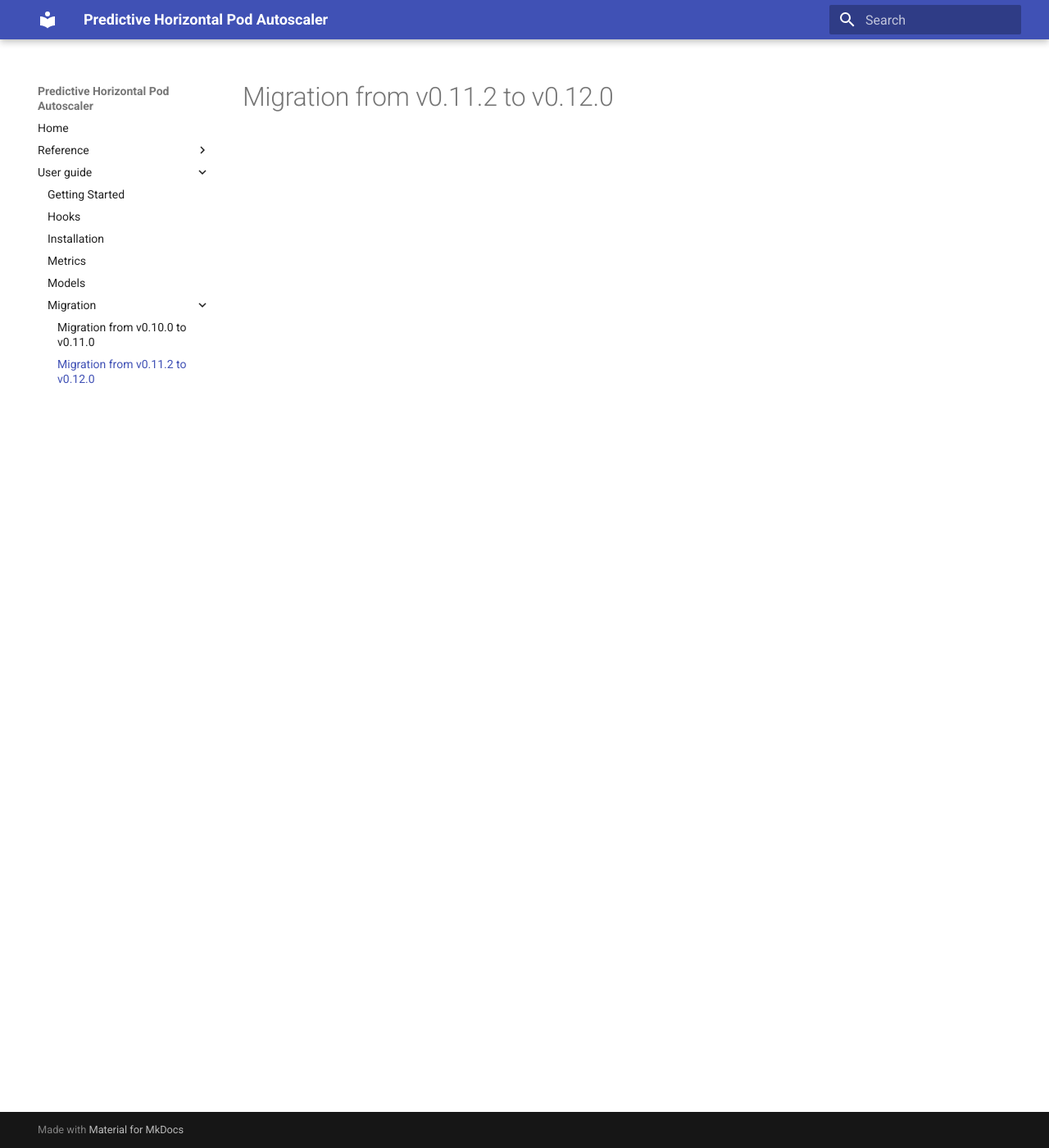
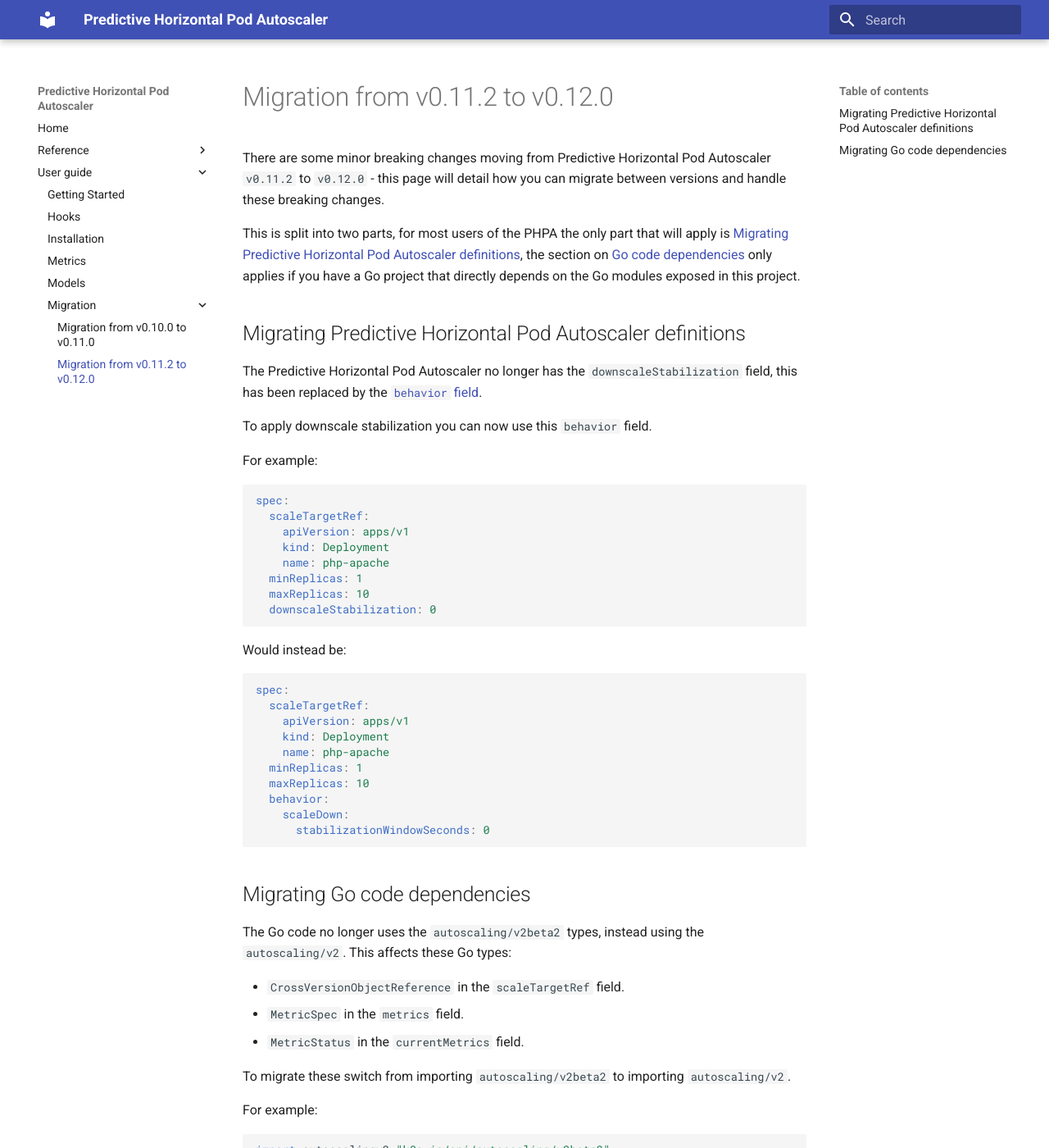
Before and after one commit to jthomperoo/predictive-horizontal-pod-autoscaler, an MkDocs documentation site: the page built from docs/user-guide/migration/v0_11_2-to-v0_12_0.md, in a window 1280 px wide and 1400 px high. Shown: the whole window at 82% size. Built offline with MkDocs 1.6.1 and Material for MkDocs 9.7.7, drawn with Linux system fonts in a browser that asks for light colours; some of the changed text lies outside the part shown.

````diff
--- a/docs/user-guide/migration/v0_11_2-to-v0_12_0.md
+++ b/docs/user-guide/migration/v0_11_2-to-v0_12_0.md
@@ -1 +1,67 @@
 # Migration from v0.11.2 to v0.12.0
+
+There are some minor breaking changes moving from Predictive Horizontal Pod Autoscaler `v0.11.2` to `v0.12.0` - this
+page will detail how you can migrate between versions and handle these breaking changes.
+
+This is split into two parts, for most users of the PHPA the only part that will apply is [Migrating Predictive
+Horizontal Pod Autoscaler definitions](#migrating-predictive-horizontal-pod-autoscaler-definitions), the section
+on [Go code dependencies](#migrating-go-code-dependencies) only applies if you have a Go project that directly depends
+on the Go modules exposed in this project.
+
+## Migrating Predictive Horizontal Pod Autoscaler definitions
+
+The Predictive Horizontal Pod Autoscaler no longer has the `downscaleStabilization` field, this has been replaced by
+the [`behavior` field](../../reference/configuration.md#behavior).
+
+To apply downscale stabilization you can now use this `behavior` field.
+
+For example:
+
+```yaml
+spec:
+  scaleTargetRef:
+    apiVersion: apps/v1
+    kind: Deployment
+    name: php-apache
+  minReplicas: 1
+  maxReplicas: 10
+  downscaleStabilization: 0
+```
+
+Would instead be:
+
+```yaml
+spec:
+  scaleTargetRef:
+    apiVersion: apps/v1
+    kind: Deployment
+    name: php-apache
+  minReplicas: 1
+  maxReplicas: 10
+  behavior:
+    scaleDown:
+      stabilizationWindowSeconds: 0
+```
+
+## Migrating Go code dependencies
+
+The Go code no longer uses the `autoscaling/v2beta2` types, instead using the `autoscaling/v2`. This affects these
+Go types:
+
+- `CrossVersionObjectReference` in the `scaleTargetRef` field.
+- `MetricSpec` in the `metrics` field.
+- `MetricStatus` in the `currentMetrics` field.
+
+To migrate these switch from importing `autoscaling/v2beta2` to importing `autoscaling/v2`.
+
+For example:
+
+```go
+import autoscalingv2 "k8s.io/api/autoscaling/v2beta2"
+```
+
+Would instead be:
+
+```go
+import autoscalingv2 "k8s.io/api/autoscaling/v2"
+```
````
Also changed, not shown: docs/reference/configuration.md (+9 -0 lines), docs/user-guide/metrics.md (+7 -1 lines), examples/dynamic-holt-winters/README.md (+60 -18 lines), examples/simple-holt-winters/README.md (+41 -16 lines), examples/simple-linear/README.md (+36 -12 lines), 4 other files.
